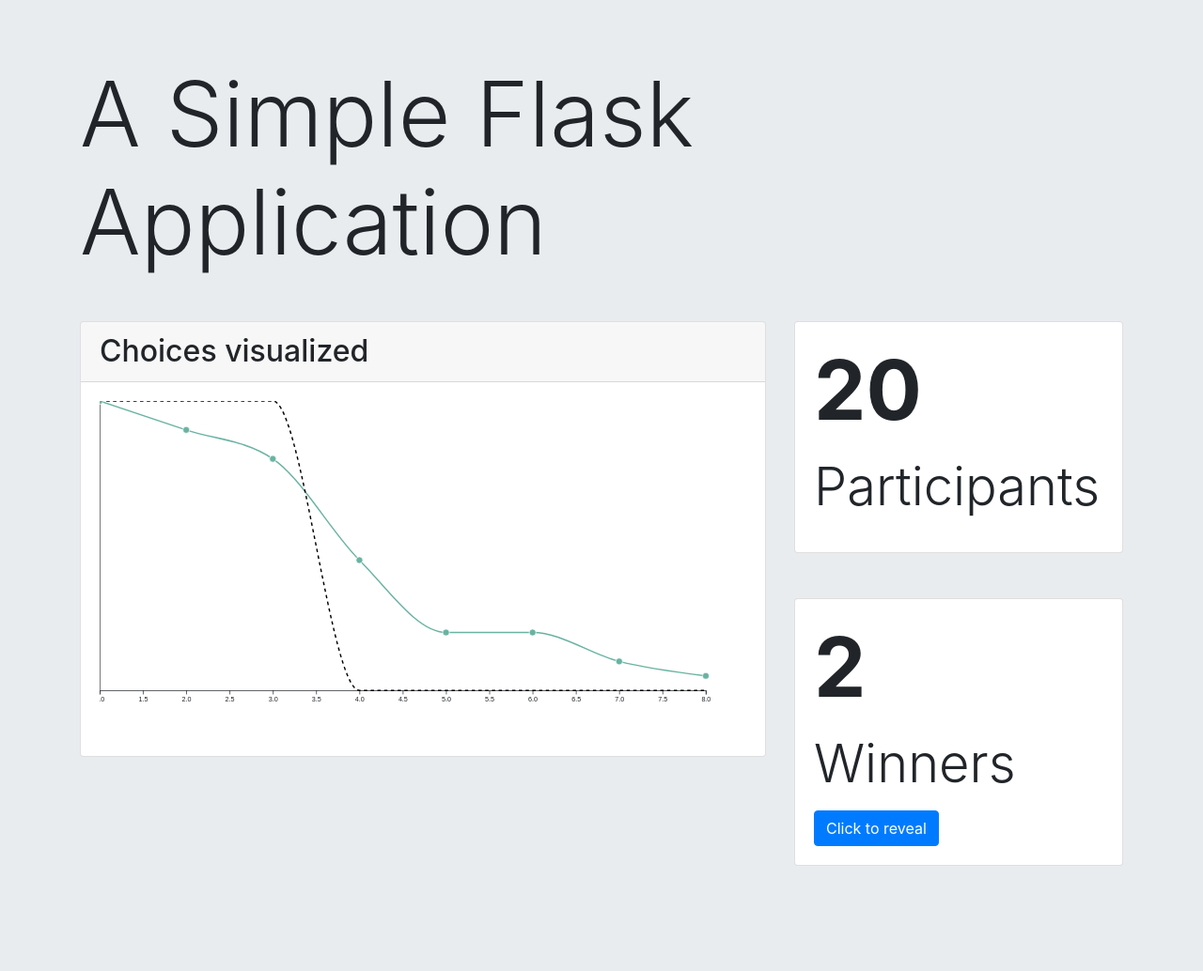
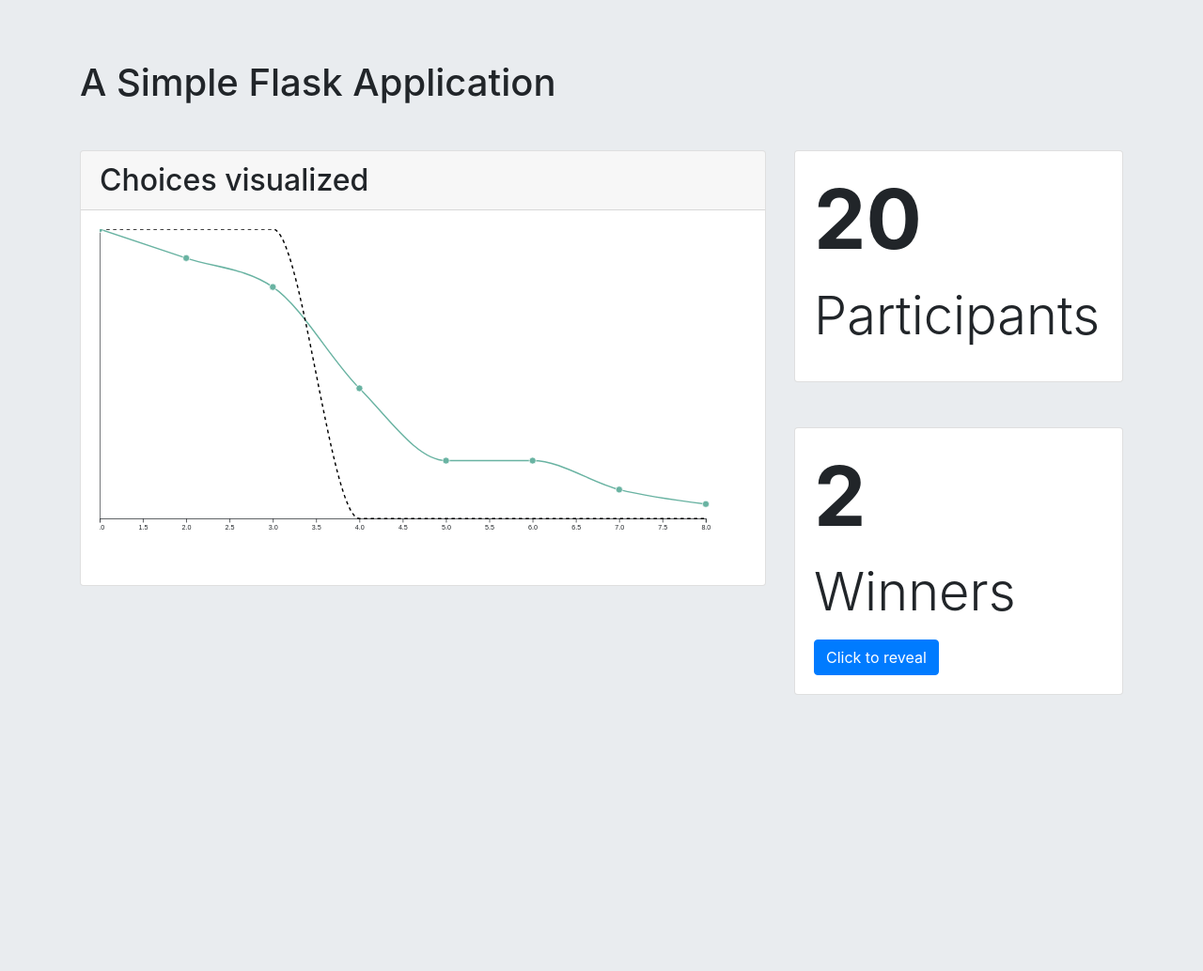
Before and after one commit to olafghanizadeh/progtech-project, a Flask app: page / in a window 1280 px wide. Shown: the whole page at 94% size. After the commit the page ends 740 px from the top, so only its background shows below. Run offline with Flask 2, Linux system fonts and the light colour scheme; some libraries are stand-ins or nearby versions.

Commit message:
Update presentation and app

```diff
--- a/Flask/templates/index.html
+++ b/Flask/templates/index.html
@@ -50,11 +50,11 @@
 <body>
 <div class="jumbotron jumbotron-fluid min-vh-100 mb-0">
     <div class="container">
-        <h1 class="display-1 mb-5">{{title}}</h1>
+        <h1 class="mb-5">{{title}}</h1>
 
         <div class="row">
 
-            <div class="col-8">
+            <div class="col-sm-12 col-md-8">
                 <div class="card">
                     <h2 class="card-header">Choices visualized</h2>
                     <div class="card-body">
@@ -63,7 +63,7 @@
                 </div>
 
             </div>
-            <div class="col-4">
+            <div class="col-sm-12 col-md-4">
                 <div class="card mb-5">
                     <div class="card-body">
                         <p class="display-2 font-weight-bold">{{n}}</p>
--- a/ProjectReport/includes/drawn_name.txt
+++ b/ProjectReport/includes/drawn_name.txt
@@ -1 +1 @@
-Cristiana
+Sheharyar Sirhindi
```
Also changed, not shown: 6 other files.
